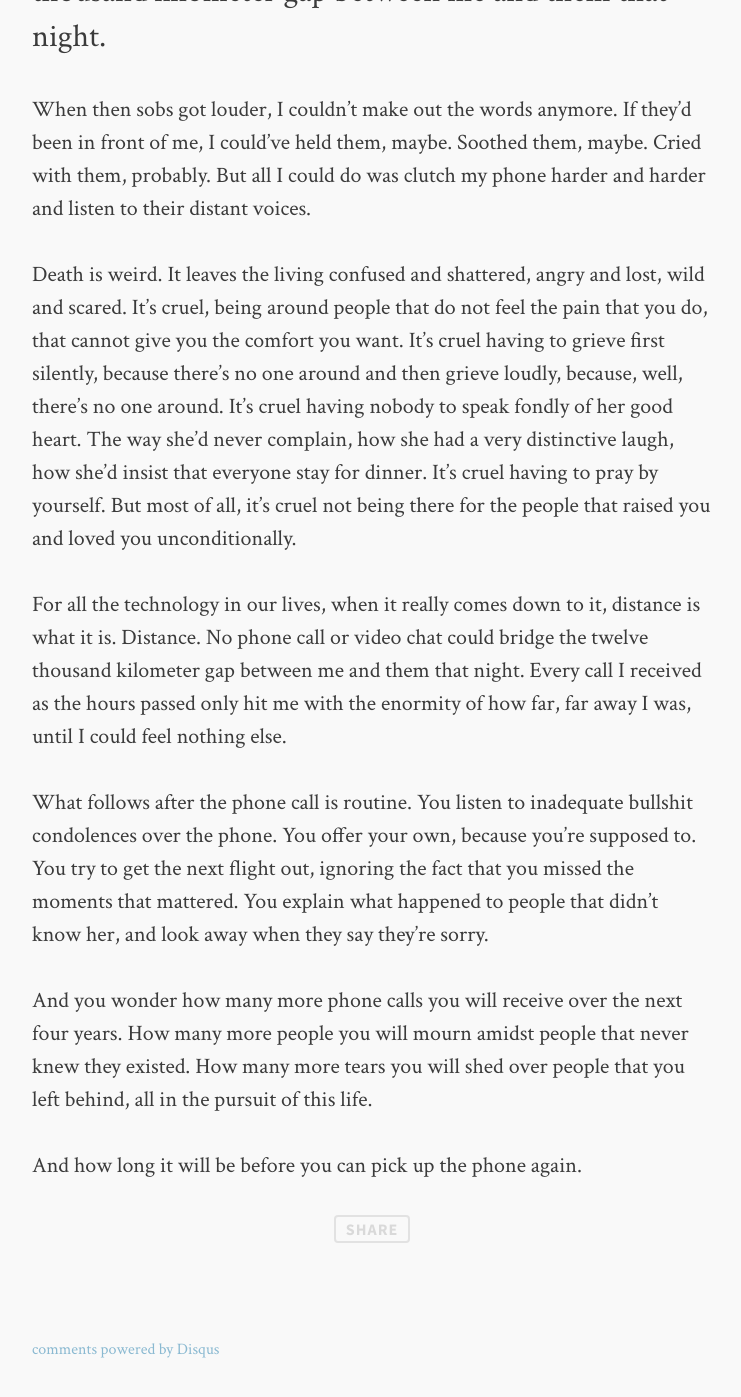
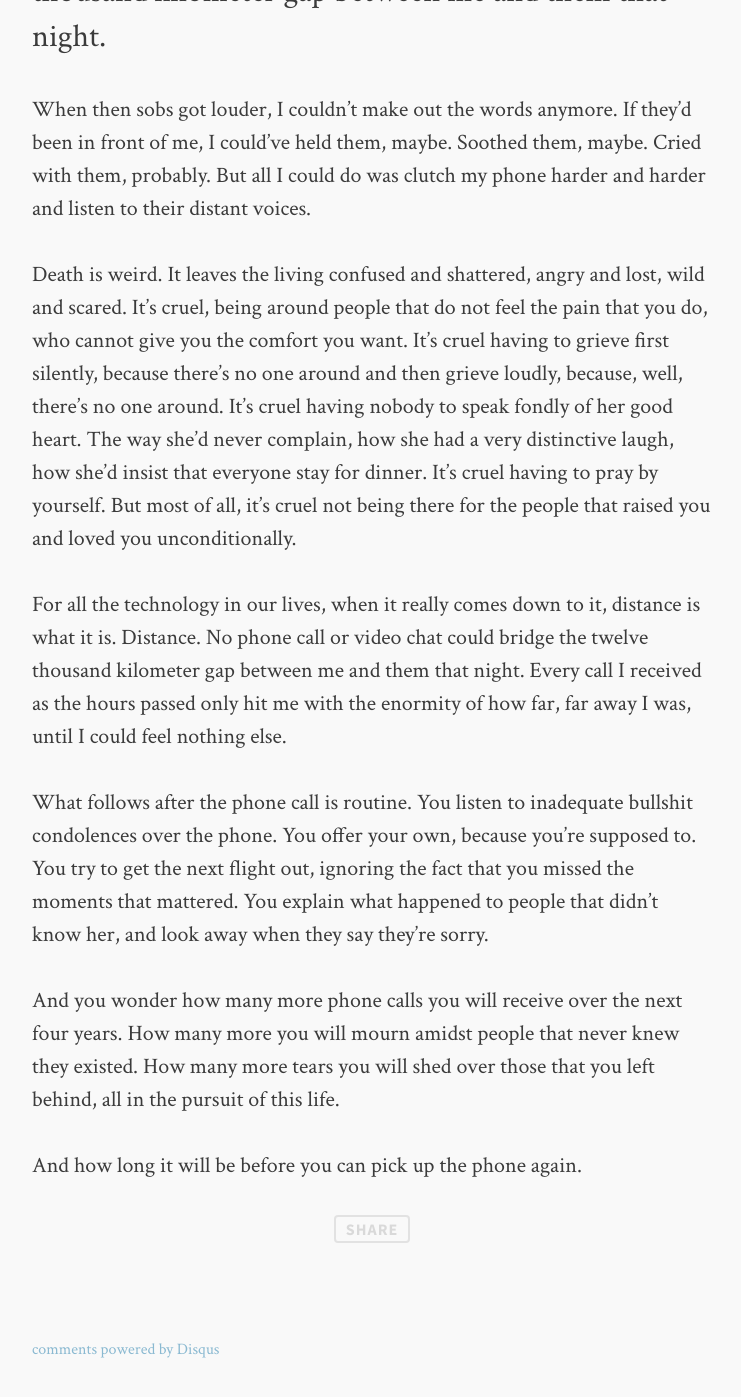
Before and after one commit to arshiamufti/arshiamufti.github.io, a Jekyll site: the page built from _posts/2016-05-08-death.md, in a window 1280 px wide and 1400 px high, scrolled down 875 px. Shown: the top 1397 px of the window, without its empty margins (268-1009 px from the left). Built offline with Jekyll 4.4.1, drawn with Linux system fonts in a browser that asks for light colours; comment, search, counter and statistics services are not loaded.

Commit message:
Update 2016-05-08-death.md

```diff
--- a/_posts/2016-05-08-death.md
+++ b/_posts/2016-05-08-death.md
@@ -9,12 +9,12 @@ comments: true
 
 When then sobs got louder, I couldn’t make out the words anymore. If they’d been in front of me, I could’ve held them, maybe. Soothed them, maybe. Cried with them, probably. But all I could do was clutch my phone harder and harder and listen to their distant voices.
 
-Death is weird. It leaves the living confused and shattered, angry and lost, wild and scared. It’s cruel, being around people that do not feel the pain that you do, that cannot give you the comfort you want. It’s cruel having to grieve first silently, because there’s no one around and then grieve loudly, because, well, there’s no one around. It’s cruel having nobody to speak fondly of her good heart. The way she’d never complain, how she had a very distinctive laugh, how she’d insist that everyone stay for dinner. It’s cruel having to pray by yourself. But most of all, it’s cruel not being there for the people that raised you and loved you unconditionally.
+Death is weird. It leaves the living confused and shattered, angry and lost, wild and scared. It’s cruel, being around people that do not feel the pain that you do, who cannot give you the comfort you want. It’s cruel having to grieve first silently, because there’s no one around and then grieve loudly, because, well, there’s no one around. It’s cruel having nobody to speak fondly of her good heart. The way she’d never complain, how she had a very distinctive laugh, how she’d insist that everyone stay for dinner. It’s cruel having to pray by yourself. But most of all, it’s cruel not being there for the people that raised you and loved you unconditionally.
 
 For all the technology in our lives, when it really comes down to it, distance is what it is. Distance. No phone call or video chat could bridge the twelve thousand kilometer gap between me and them that night. Every call I received as the hours passed only hit me with the enormity of how far, far away I was, until I could feel nothing else.
 
 What follows after the phone call is routine. You listen to inadequate bullshit condolences over the phone. You offer your own, because you’re supposed to. You try to get the next flight out, ignoring the fact that you missed the moments that mattered. You explain what happened to people that didn’t know her, and look away when they say they’re sorry.
 
-And you wonder how many more phone calls you will receive over the next four years. How many more people you will mourn amidst people that never knew they existed. How many more tears you will shed over people that you left behind, all in the pursuit of this life.
+And you wonder how many more phone calls you will receive over the next four years. How many more you will mourn amidst people that never knew they existed. How many more tears you will shed over those that you left behind, all in the pursuit of this life.
 
 And how long it will be before you can pick up the phone again.
```
